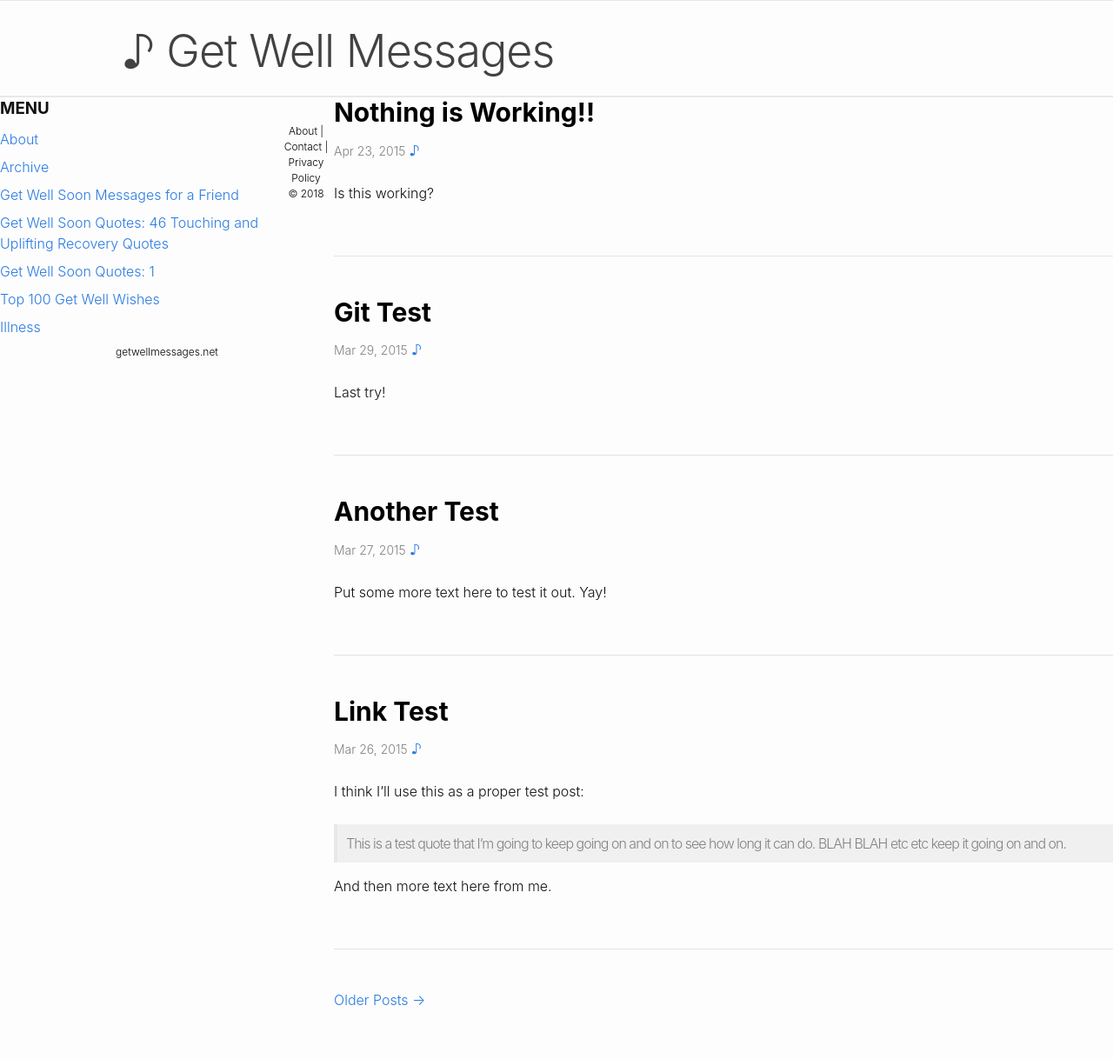
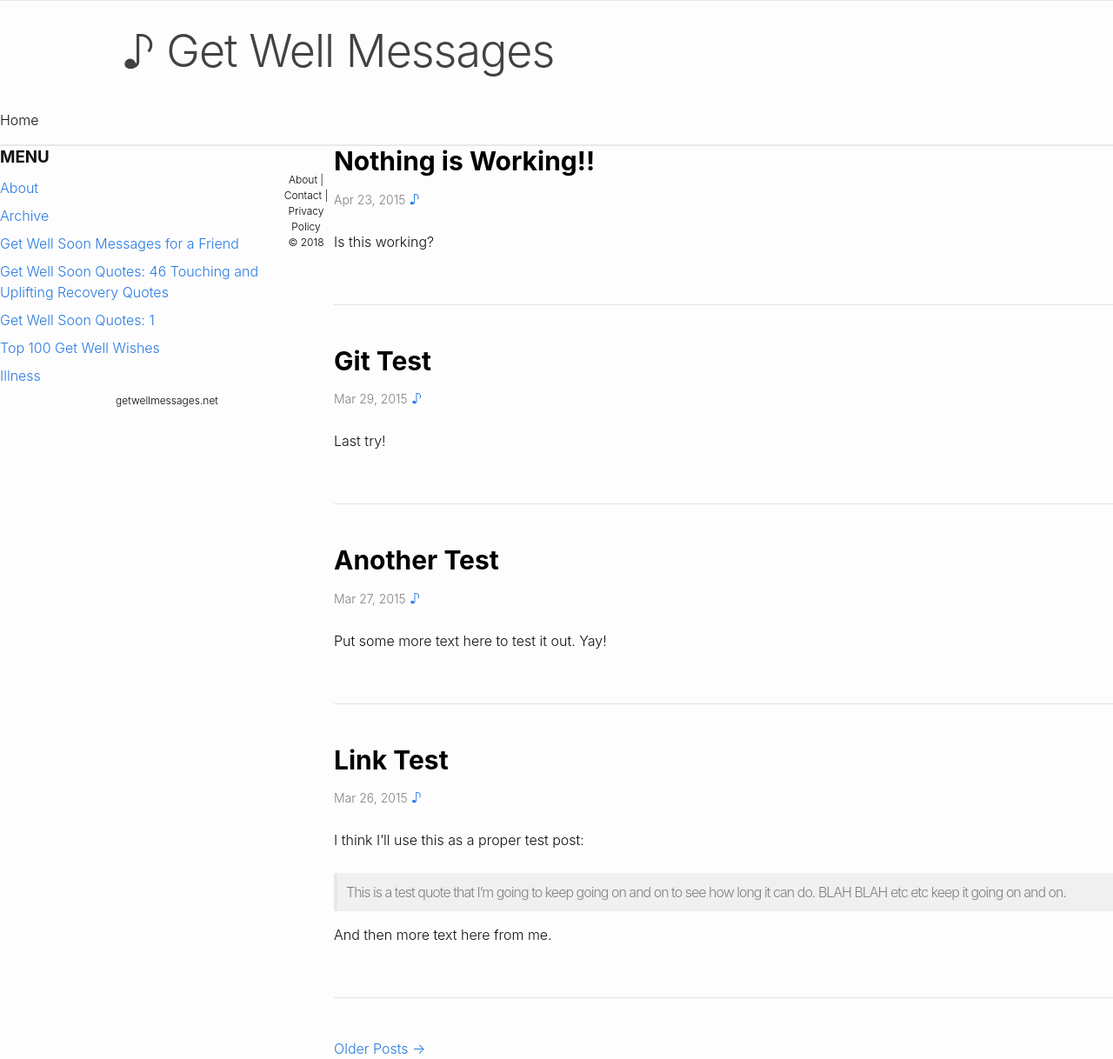
Before and after one commit to andyml123/andyml123.github.io, a Jekyll site: the page built from index.html, in a window 1280 px wide. Shown: the whole page at 87% size. Built offline with Jekyll 4.4.1, drawn with Linux system fonts in a browser that asks for light colours; the list of posts is cut into pages by our own code; before the commit the page ends 1162 px from its top, so only the background shows below that.

Commit message:
Update header.html

```diff
--- a/_includes/header.html
+++ b/_includes/header.html
@@ -12,7 +12,7 @@
         </svg>
       </a>
       <div class="trigger">
-      <a class="page-link" href="{{ my_page.url | relative_url }}">{{ my_page.title | escape }}</a>
+      <a class="page-link" href="/">Home</a>
       </div>
   </nav>
 
```
